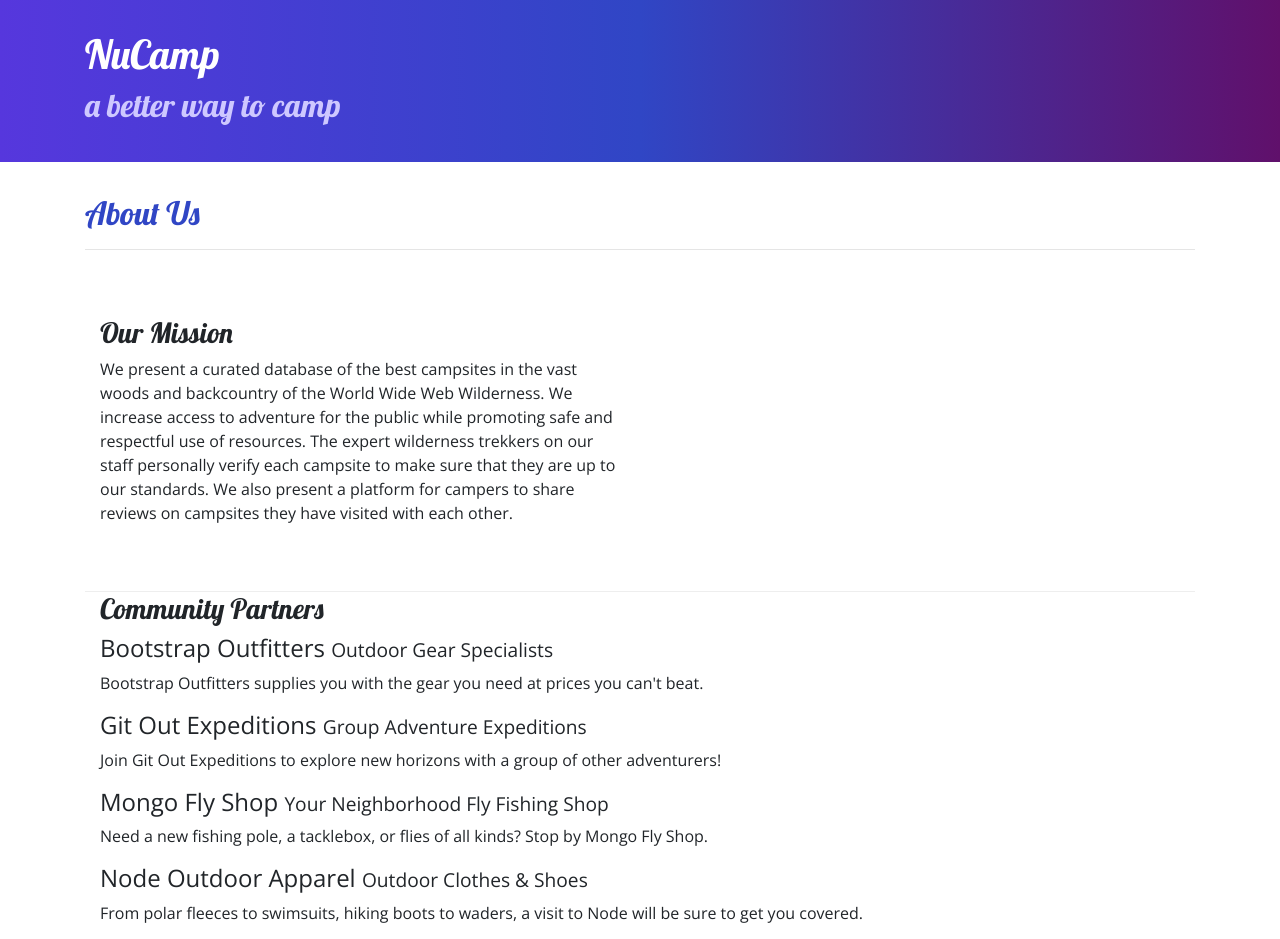
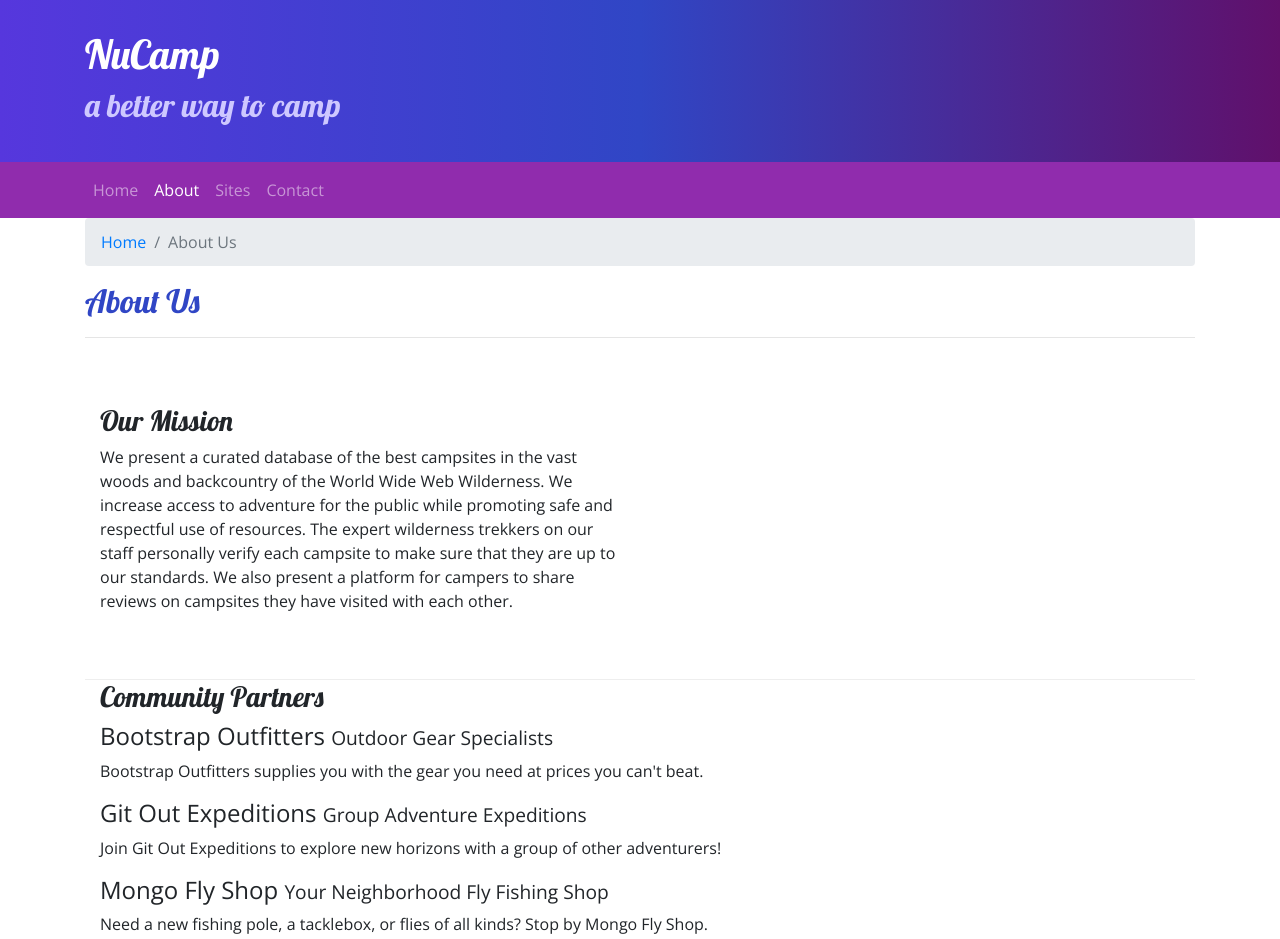
Before and after one commit to j-chaney3/nucampsite, a website: page aboutus.html in a window 1280 px wide. Shown: the top 939 px of the page. Drawn offline with nearby package versions, Linux system fonts and the light colour scheme.

Commit message:
Added navbar to index and about us

```diff
--- a/aboutus.html
+++ b/aboutus.html
@@ -26,12 +26,34 @@
             </div>
         </div>
     </header>
+    <!--navbar-->
+    <nav class="navbar navbar-expand-sm navbar-dark sticky-top">
+        <button class="navbar-toggler ml-auto" type="button" data-toggle="collapse" data-target="nucampNavbar">
+            <span class="navbar-toggler-icon"></span>
+        </button>
+        <div class="container">
+            <div class="collapse navbar-collapse" id="nucampNavbar">
+                <ul class="navbar-nav">
+                    <li class="nav-item"><a class="nav-link" href="index.html">Home</a></li>
+                    <li class="nav-item active"><a class="nav-link" href="#">About</a></li>
+                    <li class="nav-item"><a class="nav-link" href="#">Sites</a></li>
+                    <li class="nav-item"><a class="nav-link" href="#">Contact</a></li>
+                </ul>
+            </div>
+        </div>
+    </nav>
+    <!--end navbar-->
+
 
     <!--about us-->
 
     <div class="container">
         <div class="row">
             <div class="col">
+                <ol class="breadcrumb">
+                    <li class="breadcrumb-item"><a href="index.html">Home</a></li>
+                    <li class="breadcrumb-item active">About Us</li>
+                </ol>
                 <h2>About Us</h2>
                 <hr />
             </div>
--- a/css/styles.css
+++ b/css/styles.css
@@ -24,6 +24,7 @@ footer {
     padding: 30px;
     background-image: linear-gradient(to right, #5637dd, #3046c5, #60106b);
     color: white;
+    margin: 0;
 }
 
 .row-content {
@@ -31,3 +32,7 @@ footer {
     border-bottom: 1px ridge;
     min-height: 200px;
 }
+
+.navbar {
+    background-color: #902cad;
+}
```
Also changed, not shown: index.html (+24 -4 lines).
